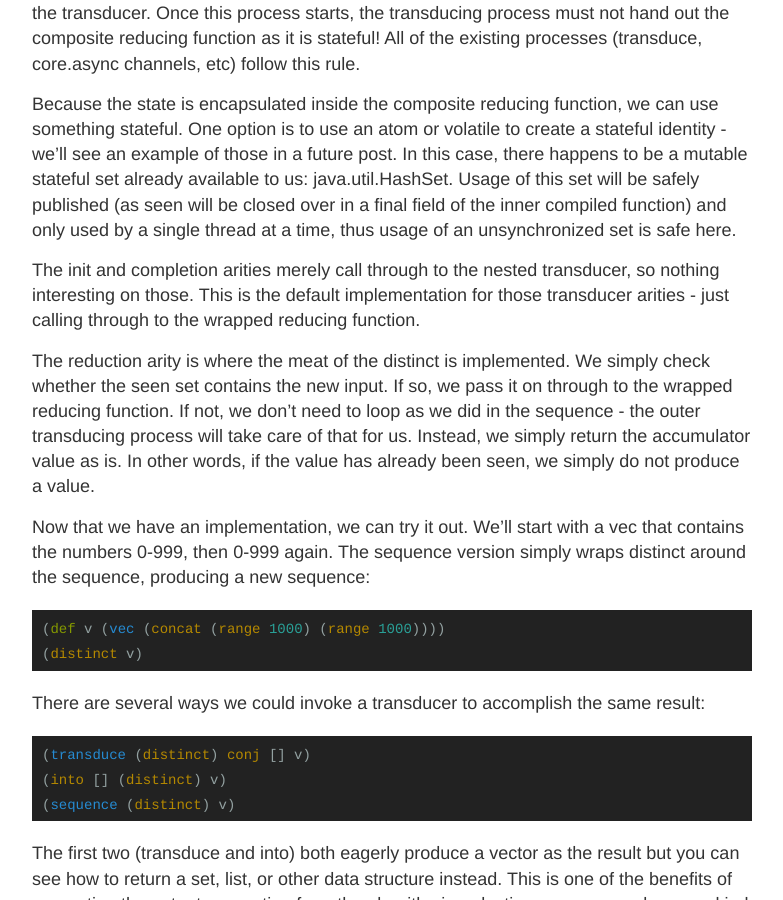
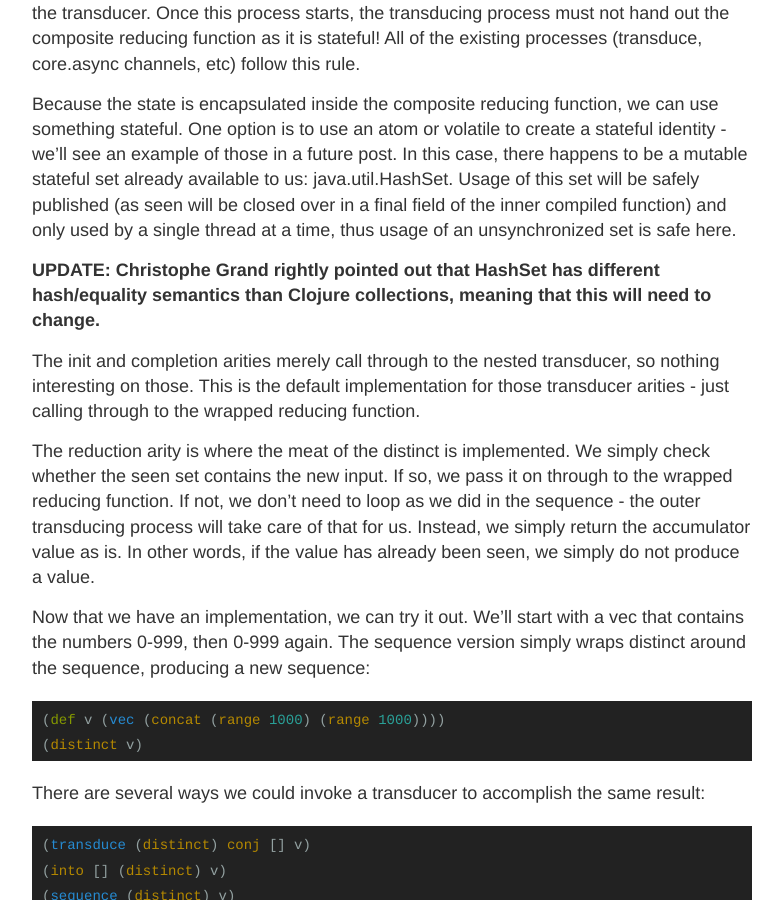
Before and after one commit to insideclojure/insideclojure.github.io, a Jekyll site: the page built from _posts/2014-12-17-distinct-transducer.md, in a window 1280 px wide and 900 px high, scrolled down 1494 px. Shown: the whole window, without its empty margins (248-1031 px from the left). Built offline with Jekyll 4.4.1, drawn with Linux system fonts in a browser that asks for light colours.

Commit message:
update with Christophe comment

```diff
--- a/_posts/2014-12-17-distinct-transducer.md
+++ b/_posts/2014-12-17-distinct-transducer.md
@@ -45,7 +45,8 @@ Conceptually, we need to do something similar in the transducer function, howeve
              result))))))
 {% endhighlight %}
 
-Just as in the sequence form of distinct, we need a set to keep track of what values we've already seen. Notice that distinct will return a (stateless) function.
+Just as in the sequence form of distinct, we need a set to keep track of what values we've already seen.
+Notice that distinct will return a (stateless) function.
 The set is created new every time a transducing process starts stepping with the composite reducing function in the transducer.
 Once this process starts, the transducing process must not hand out the composite reducing function as it is stateful!
 All of the existing processes (transduce, core.async channels, etc) follow this rule.
@@ -54,6 +55,8 @@ Because the state is encapsulated inside the composite reducing function, we can
 One option is to use an atom or volatile to create a stateful identity - we'll see an example of those in a future post.
 In this case, there happens to be a mutable stateful set already available to us: java.util.HashSet.
 Usage of this set will be safely published (as seen will be closed over in a final field of the inner compiled function) and only used by a single thread at a time, thus usage of an unsynchronized set is safe here.
+
+**UPDATE: Christophe Grand rightly pointed out that HashSet has different hash/equality semantics than Clojure collections, meaning that this will need to change.**
 
 The init and completion arities merely call through to the nested transducer, so nothing interesting on those.
 This is the default implementation for those transducer arities - just calling through to the wrapped reducing function.
```
